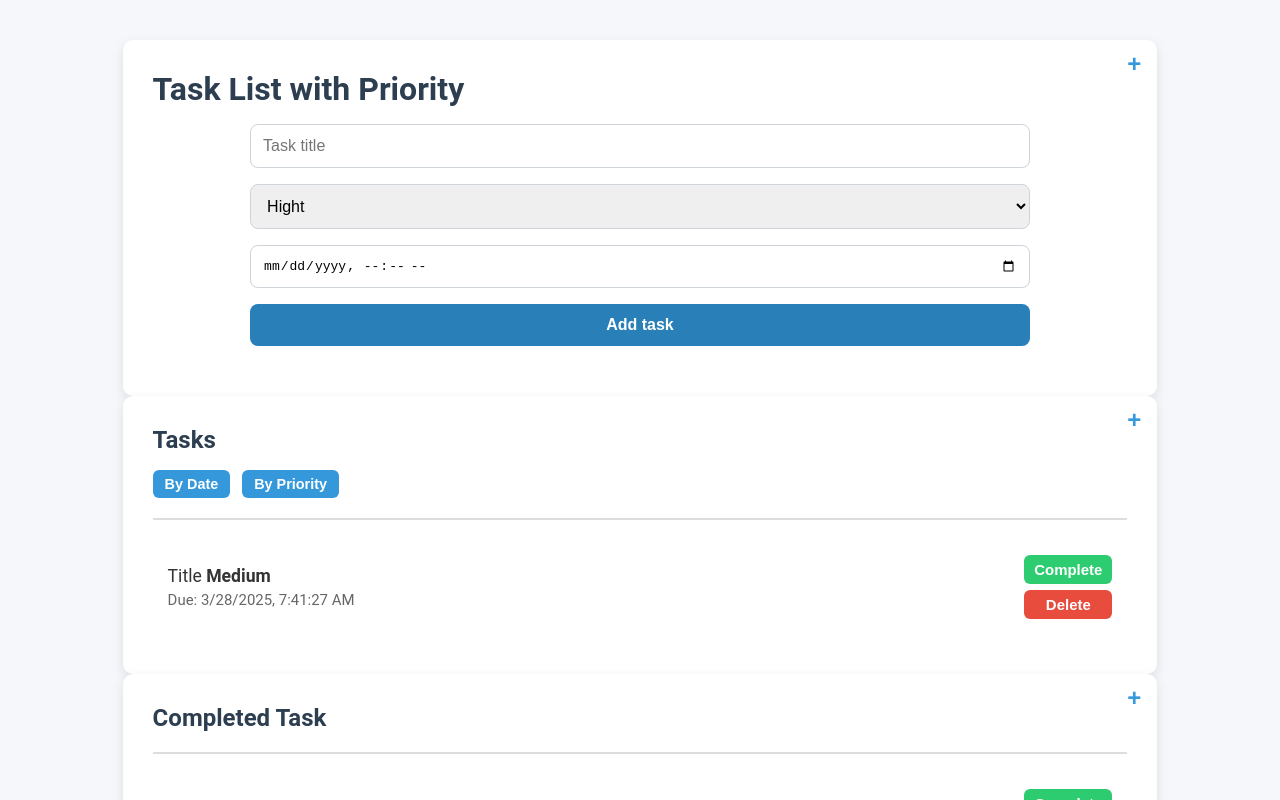
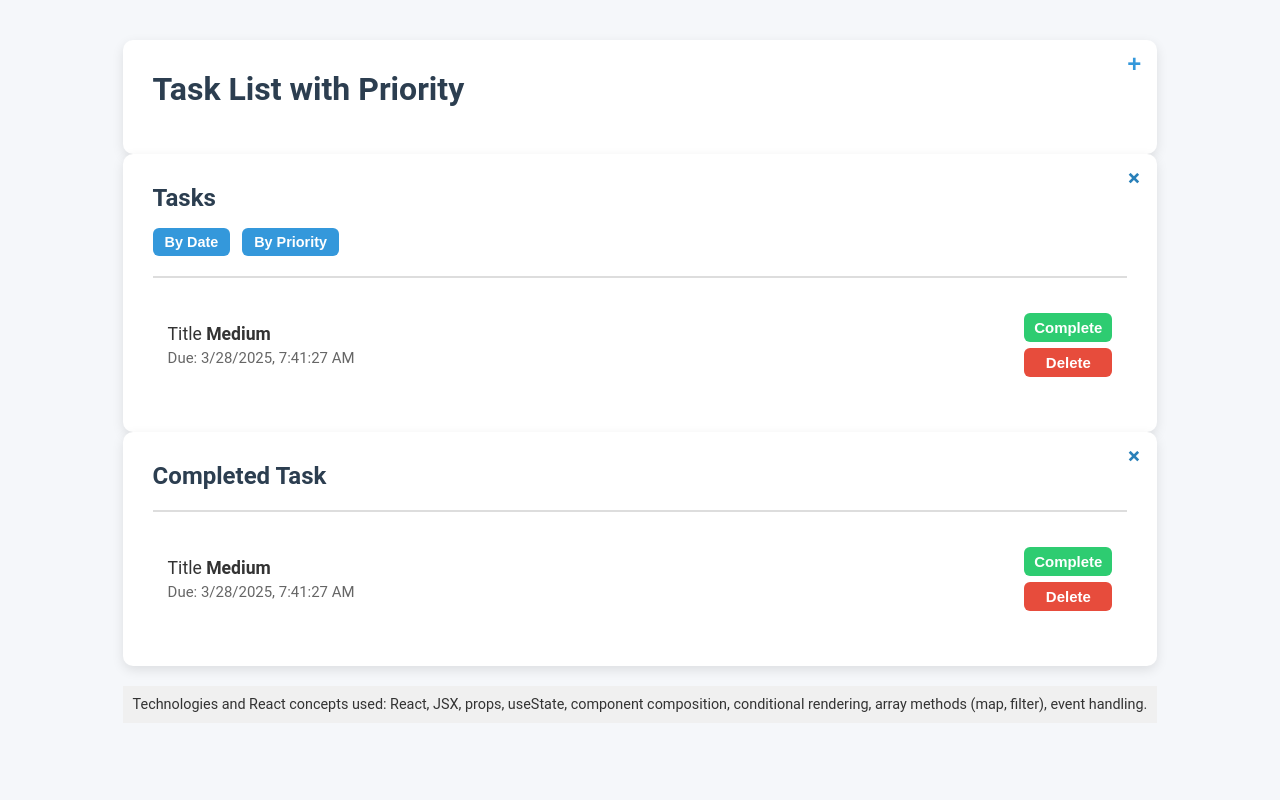
Before and after one commit to NursultanAbdykalykov/TaskList_ReactJSX, a React app: page / in a window 1280 px wide. Shown: the top 800 px of the page. Built offline with nearby package versions, Linux system fonts and the light colour scheme; the HTML template or start-up script is replaced by a standard one.

Commit message:
Add conditional rendering for window open/close functionality

```diff
--- a/src/App.jsx
+++ b/src/App.jsx
@@ -1,24 +1,54 @@
+import { useState } from "react";
+
 function App() {
+  const [openSection, setOpenSection] = useState({
+    taskList: false,
+    tasks: true,
+    completed: true,
+  });
+
+  function toggleSection(section) {
+    setOpenSection((prev) => ({
+      ...prev,
+      [section]: !prev[section],
+    }));
+  }
+
   return (
     <div className="task-app">
       <div className="task-container">
         <h1>Task List with Priority</h1>
-        <button className="close-button">+</button>
-        <TaskForm />
+        <button
+          className={`close-button ${openSection.taskList ? "open" : ""}`}
+          onClick={() => toggleSection("taskList")}
+        >
+          +
+        </button>
+        {openSection.taskList && <TaskForm />}
       </div>
       <div className="task-container">
         <h2>Tasks</h2>
-        <button className="close-button">+</button>
+        <button
+          className={`close-button ${openSection.tasks ? "open" : ""}`}
+          onClick={() => toggleSection("tasks")}
+        >
+          +
+        </button>
         <div className="sort-controls">
           <button className="sort-button">By Date</button>
           <button className="sort-button">By Priority</button>
         </div>
-        <TaskList />
+        {openSection.tasks && <TaskList />}
       </div>
       <div className="completed-task-container">
         <h2>Completed Task</h2>
-        <button className="close-button">+</button>
-        <CompletedTaskList />
+        <button
+          className={`close-button ${openSection.completed ? "open" : ""}`}
+          onClick={() => toggleSection("completed")}
+        >
+          +
+        </button>
+        {openSection.completed && <CompletedTaskList />}
       </div>
       <Footer />
     </div>
@@ -29,10 +59,10 @@
   return (
     <form action="" className="task-form">
       <input type="text" value={""} placeholder="Task title" required />
-      <select value={""}>
+      <select value={"Low"}>
+        <option value="Low">Low</option>
+        <option value="Medium">Medium</option>
         <option value="Hight">Hight</option>
-        <option value="Medium">Medium</option>
-        <option value="Low">Low</option>
       </select>
       <input type="datetime-local" required value={""} />
       <button type="submit">Add task</button>
```
